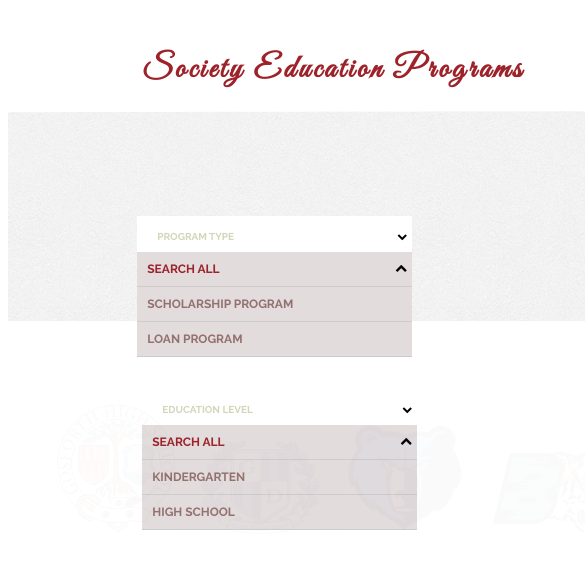
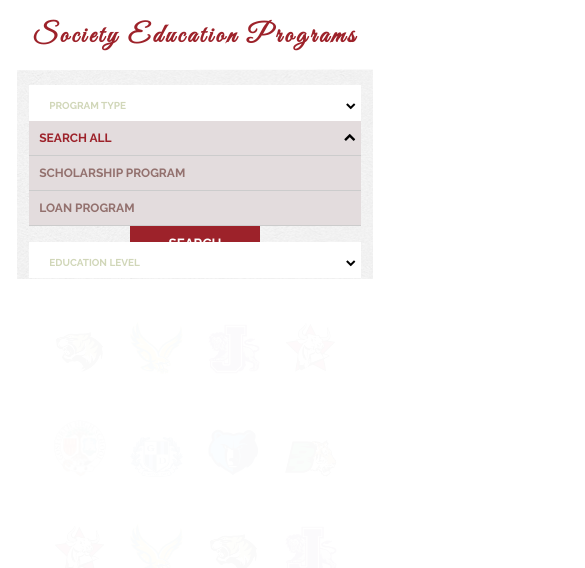
Before and after one commit to mse2321/mf_coding_challenge, a plain HTML site: page index.html in a window 390 px wide. Both pictures are taken after a click on the item "PROGRAM TYPE". Shown: the top 568 px of the page, 585 px wide, since content can reach past the window. Drawn offline with nearby package versions, Linux system fonts and the light colour scheme.

Commit message:
had to fix dropdowns and smaller screen stlying. Almost fully responsive

```diff
--- a/css/styles.css
+++ b/css/styles.css
@@ -32,13 +32,17 @@ h1 {
 	background-color: #9d222a;
 	color: #fff;
 	display: block;
-	margin: 65px auto 0px auto;
+	margin: 0px auto;
 	height: 35px;
 	width: 130px;
 	padding: 5px;
 	font-weight: 700;
 	border: none;
 	z-index: 500;
+	position: absolute;
+    top: 265px;
+    left: 0;
+    right: 0;
 }
 
 .first_select {
@@ -47,8 +51,7 @@ h1 {
 
 #select_options {
 	position: absolute;
-    top: 200px;
-    left: 35.2%;
+	z-index: 9999;
 }
 
 #select_options ul {
@@ -61,11 +64,12 @@ h1 {
 
 #select_options ul > li {
 	list-style-type: none;
+	z-index: 1000;
 }
 
 .disabled {
 	color: #d1d7b9;
-	width: 250px;
+	width: 270px;
 	font-family: 'Raleway', sans-serif;
 	font-weight: 700;
 	padding: 15px 5px 10px 20px;
@@ -129,3 +133,64 @@ img {
 .selected {
 	opacity: 1;
 }
+
+@media screen and (max-width: 700px) {
+	#container {
+		width: 100%;
+	}
+
+	section {
+		width: 95%;
+    	margin: 0 auto;
+	}
+
+	#form_wrap {
+		padding: 0 20px 110px 20px;
+	}
+
+	#logo_wrap {
+	    height: 100%;
+	    margin-top: 20px;
+	}
+
+	.disabled {
+		display: block;
+		width: initial;
+	}
+
+	#select_options {
+		right: 0;
+    	left: 0;
+    	margin: 0 auto;
+    	width: 85%;
+	}
+
+	#select_options ul {
+		width: 100%;
+	}
+
+	#select_options ul > li {
+		margin: 0 auto;
+	}
+
+	.first_select {
+		margin-right: 0;
+	}
+
+	.second_select {
+		margin-top: 0;
+	}
+
+	#submit {
+		top: 225px;
+	}
+
+	img {
+		width: 17%;
+	}
+
+	h1 {
+		font-size: 26px;
+		margin-top: 20px;
+	}
+}
--- a/index.html
+++ b/index.html
@@ -2,10 +2,13 @@
 <html lang="en">
 <head>
 	<meta charset="UTF-8">
+	<meta http-equiv="X-UA-Compatible" content="IE=edge">
+	<meta name="viewport" content="width=device-width, initial-scale=1, maximum-scale=1, user-scalable=yes">
 	<title>Society Education Programs</title>
 	<link rel="stylesheet" href="https://maxcdn.bootstrapcdn.com/font-awesome/4.6.1/css/font-awesome.min.css">
 	<link href='https://fonts.googleapis.com/css?family=Raleway:600,700|Great+Vibes' rel='stylesheet' type='text/css'>
-	<link rel="stylesheet" href="css/styles.min.css" >
+	<!--<link rel="stylesheet" href="css/styles.min.css" >-->
+	<link rel="stylesheet" href="css/styles.css" >
 </head>
 <body>
 	<div id="container">
@@ -37,6 +40,14 @@
 					<tbody>
 						<tr class="columns">
 							<td>
+								<img class="display h_school loan" src="images/min_images/school_logo_7-min.png" alt="School Logo 7" />
+								<img class="display k_garten loan" src="images/min_images/school_logo_6-min.png" alt="School Logo 6" />
+								<img class="display k_garten scholar" src="images/min_images/school_logo_8-min.png" alt="School Logo 8" />
+								<img class="display h_school scholar" src="images/min_images/school_logo_5-min.jpg" alt="School Logo 5" />
+							</td>
+						</tr>
+						<tr class="columns">
+							<td>
 								<img class="display k_garten loan" src="images/min_images/school_logo_1-min.jpg" alt="School Logo 1" />
 								<img class="display h_school scholar" src="images/min_images/school_logo_2-min.jpeg" alt="School Logo 2" />
 								<img class="display k_garten loan" src="images/min_images/school_logo_3-min.gif" alt="School Logo 3" />
@@ -57,6 +68,7 @@
 		</section>
 	</div> <!-- end of container -->
 	<script src="https://ajax.googleapis.com/ajax/libs/jquery/2.2.2/jquery.min.js"></script>
-	<script src="js/app.min.js"></script>
+	<!-- <script src="js/app.min.js"></script> -->
+	<script src="js/app.js"></script>
 </body>
 </html>
--- a/js/app.js
+++ b/js/app.js
@@ -1,13 +1,17 @@
 "use strict";
 
 $("#logo_form").submit(sendResults);
-$(".disabled").click(dropDown);
+$(".first_select > .disabled").click(dropDown);
+$(".second_select > .disabled").click(dropDown2);
 $(".first_select > .options").click(selection);
 $(".second_select > .options").click(secondSelection);
 
 // displays select options
 function dropDown () {
-	$("li").css("display", "block");
+	$(".first_select > .options").css("display", "block");
+};
+function dropDown2 () {
+	$(".second_select > .options").css("display", "block");
 };
 
 // sends data to sendResults of the selected item
```
